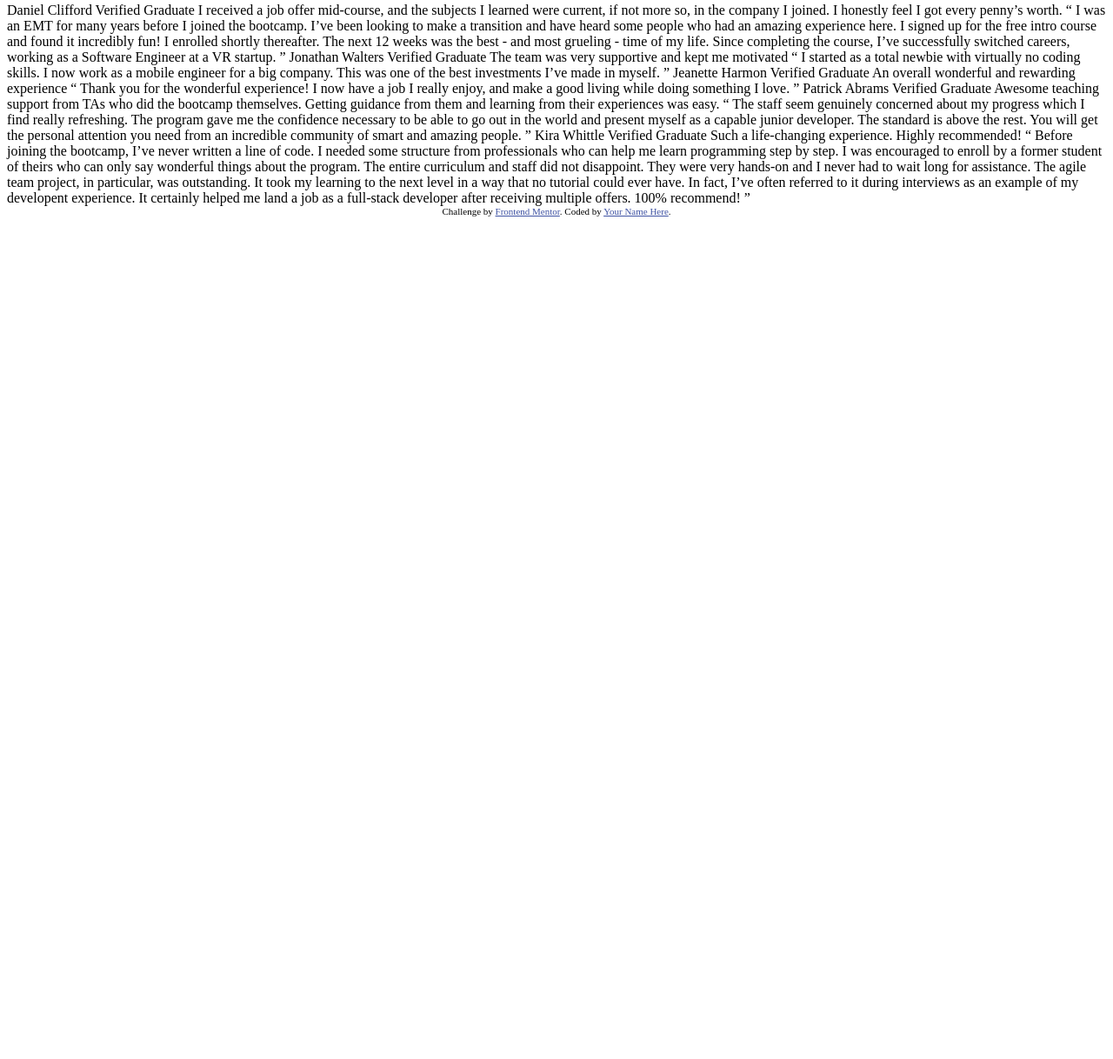
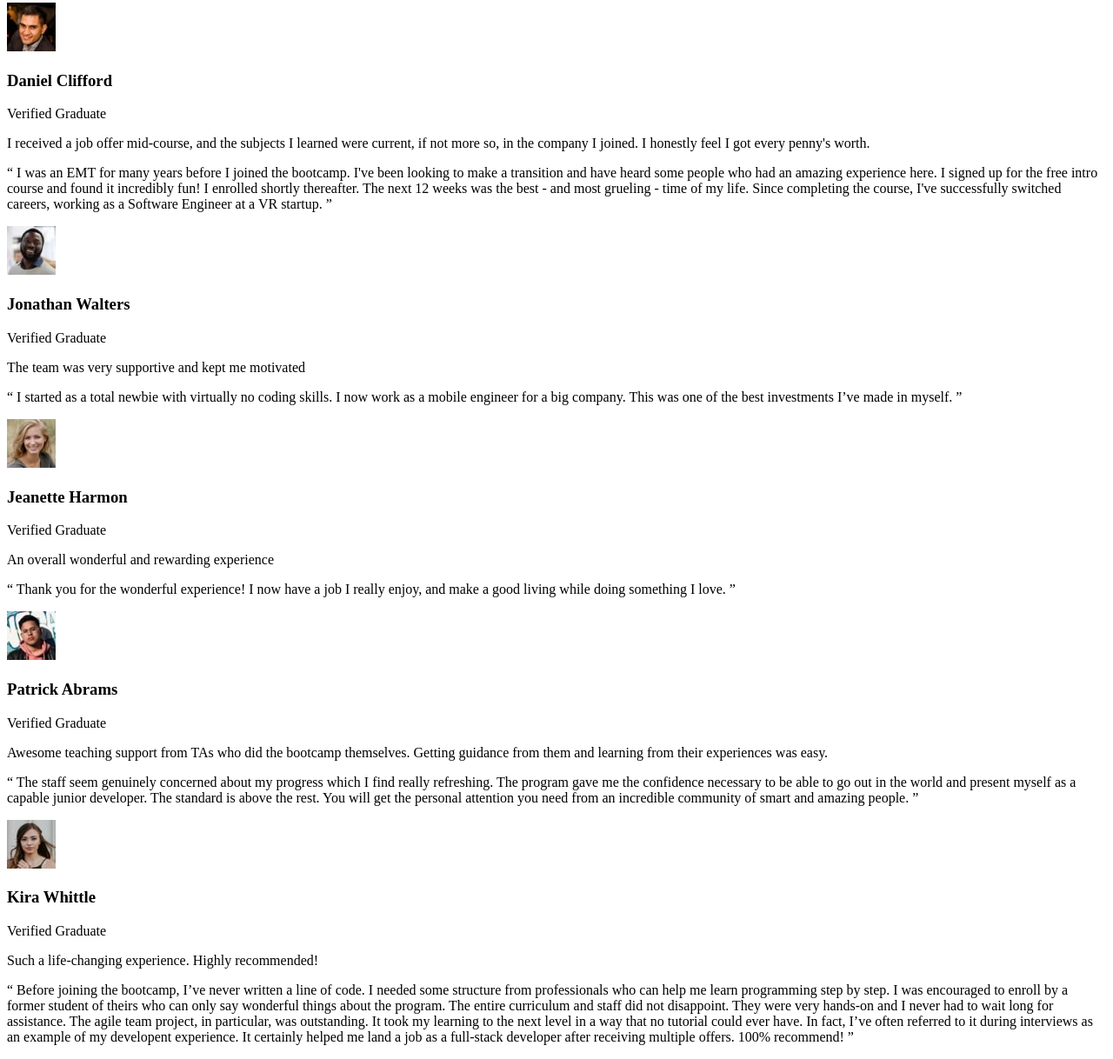
Before and after one commit to nvalline/fm-testimonials-grid-section, a plain HTML site: page index.html in a window 1280 px wide. Shown: the part 5-1223 px from the top of the page at 87% size. Before the commit the page ends 800 px from the top, so only its background shows below. Drawn offline with Linux system fonts and the light colour scheme.

Commit message:
added basic html structure

```diff
--- a/index.html
+++ b/index.html
@@ -1,76 +1,124 @@
 <!DOCTYPE html>
 <html lang="en">
 	<head>
-  <meta charset="UTF-8">
-  <meta name="viewport" content="width=device-width, initial-scale=1.0"> <!-- displays site properly based on user's device -->
+		<meta charset="UTF-8" />
+		<meta name="viewport" content="width=device-width, initial-scale=1.0" />
+		<!-- displays site properly based on user's device -->
 
-  <link rel="icon" type="image/png" sizes="32x32" href="./images/favicon-32x32.png">
+		<link
+			rel="icon"
+			type="image/png"
+			sizes="32x32"
+			href="./images/favicon-32x32.png"
+		/>
 
 		<title>Frontend Mentor | [Challenge Name Here]</title>
 
-  <!-- Feel free to remove these styles or customise in your own stylesheet 👍 -->
-  <style>
-    .attribution { font-size: 11px; text-align: center; }
-    .attribution a { color: hsl(228, 45%, 44%); }
-  </style>
+		<link rel="stylesheet" href="./styles.css" />
 	</head>
 	<body>
-  Daniel Clifford
-  Verified Graduate
-
-  I received a job offer mid-course, and the subjects I learned were current, if not more so,
-  in the company I joined. I honestly feel I got every penny’s worth.
-
-  “ I was an EMT for many years before I joined the bootcamp. I’ve been looking to make a
-  transition and have heard some people who had an amazing experience here. I signed up
-  for the free intro course and found it incredibly fun! I enrolled shortly thereafter.
-  The next 12 weeks was the best - and most grueling - time of my life. Since completing
-  the course, I’ve successfully switched careers, working as a Software Engineer at a VR startup. ”
-
-  Jonathan Walters
-  Verified Graduate
-
-  The team was very supportive and kept me motivated
-
-  “ I started as a total newbie with virtually no coding skills. I now work as a mobile engineer
-  for a big company. This was one of the best investments I’ve made in myself. ”
-
-  Jeanette Harmon
-  Verified Graduate
-
-  An overall wonderful and rewarding experience
-
-  “ Thank you for the wonderful experience! I now have a job I really enjoy, and make a good living
-  while doing something I love. ”
-
-  Patrick Abrams
-  Verified Graduate
-
-  Awesome teaching support from TAs who did the bootcamp themselves. Getting guidance from them and
-  learning from their experiences was easy.
-
-  “ The staff seem genuinely concerned about my progress which I find really refreshing. The program
-  gave me the confidence necessary to be able to go out in the world and present myself as a capable
-  junior developer. The standard is above the rest. You will get the personal attention you need from
-  an incredible community of smart and amazing people. ”
-
-  Kira Whittle
-  Verified Graduate
-
-  Such a life-changing experience. Highly recommended!
-
-  “ Before joining the bootcamp, I’ve never written a line of code. I needed some structure from
-  professionals who can help me learn programming step by step. I was encouraged to enroll by a former
-  student of theirs who can only say wonderful things about the program. The entire curriculum and staff
-  did not disappoint. They were very hands-on and I never had to wait long for assistance. The agile team
-  project, in particular, was outstanding. It took my learning to the next level in a way that no tutorial
-  could ever have. In fact, I’ve often referred to it during interviews as an example of my developent
-  experience. It certainly helped me land a job as a full-stack developer after receiving multiple offers.
+		<main>
+			<section>
+				<article>
+					<div>
+						<img src="./images/image-daniel.jpg" alt="daniel clifford" />
+						<div>
+							<h3>Daniel Clifford</h3>
+							<p>Verified Graduate</p>
+						</div>
+						<p>
+							I received a job offer mid-course, and the subjects I learned were
+							current, if not more so, in the company I joined. I honestly feel
+							I got every penny's worth.
+						</p>
+						<p>
+							“ I was an EMT for many years before I joined the bootcamp. I've
+							been looking to make a transition and have heard some people who
+							had an amazing experience here. I signed up for the free intro
+							course and found it incredibly fun! I enrolled shortly thereafter.
+							The next 12 weeks was the best - and most grueling - time of my
+							life. Since completing the course, I've successfully switched
+							careers, working as a Software Engineer at a VR startup. ”
+						</p>
+					</div>
+				</article>
+				<article>
+					<div>
+						<img src="./images/image-jonathan.jpg" alt="jonathan walters" />
+						<div>
+							<h3>Jonathan Walters</h3>
+							<p>Verified Graduate</p>
+						</div>
+						<p>The team was very supportive and kept me motivated</p>
+						<p>
+							“ I started as a total newbie with virtually no coding skills. I
+							now work as a mobile engineer for a big company. This was one of
+							the best investments I’ve made in myself. ”
+						</p>
+					</div>
+				</article>
+				<article>
+					<div>
+						<img src="./images/image-jeanette.jpg" alt="jeanette harmon" />
+						<div>
+							<h3>Jeanette Harmon</h3>
+							<p>Verified Graduate</p>
+						</div>
+						<p>An overall wonderful and rewarding experience</p>
+						<p>
+							“ Thank you for the wonderful experience! I now have a job I
+							really enjoy, and make a good living while doing something I love.
+							”
+						</p>
+					</div>
+				</article>
+				<article>
+					<div>
+						<img src="./images/image-patrick.jpg" alt="patrick abrams" />
+						<div>
+							<h3>Patrick Abrams</h3>
+							<p>Verified Graduate</p>
+						</div>
+						<p>
+							Awesome teaching support from TAs who did the bootcamp themselves.
+							Getting guidance from them and learning from their experiences was
+							easy.
+						</p>
+						<p>
+							“ The staff seem genuinely concerned about my progress which I
+							find really refreshing. The program gave me the confidence
+							necessary to be able to go out in the world and present myself as
+							a capable junior developer. The standard is above the rest. You
+							will get the personal attention you need from an incredible
+							community of smart and amazing people. ”
+						</p>
+					</div>
+				</article>
+				<article>
+					<div>
+						<img src="./images/image-kira.jpg" alt="kira whittle" />
+						<div>
+							<h3>Kira Whittle</h3>
+							<p>Verified Graduate</p>
+						</div>
+						<p>Such a life-changing experience. Highly recommended!</p>
+						<p>
+							“ Before joining the bootcamp, I’ve never written a line of code.
+							I needed some structure from professionals who can help me learn
+							programming step by step. I was encouraged to enroll by a former
+							student of theirs who can only say wonderful things about the
+							program. The entire curriculum and staff did not disappoint. They
+							were very hands-on and I never had to wait long for assistance.
+							The agile team project, in particular, was outstanding. It took my
+							learning to the next level in a way that no tutorial could ever
+							have. In fact, I’ve often referred to it during interviews as an
+							example of my developent experience. It certainly helped me land a
+							job as a full-stack developer after receiving multiple offers.
 							100% recommend! ”
-
-  <div class="attribution">
-    Challenge by <a href="https://www.frontendmentor.io?ref=challenge" target="_blank">Frontend Mentor</a>.
-    Coded by <a href="#">Your Name Here</a>.
+						</p>
 					</div>
+				</article>
+			</section>
+		</main>
 	</body>
 </html>
```
Lines whose indentation alone changed are shown as unchanged.
